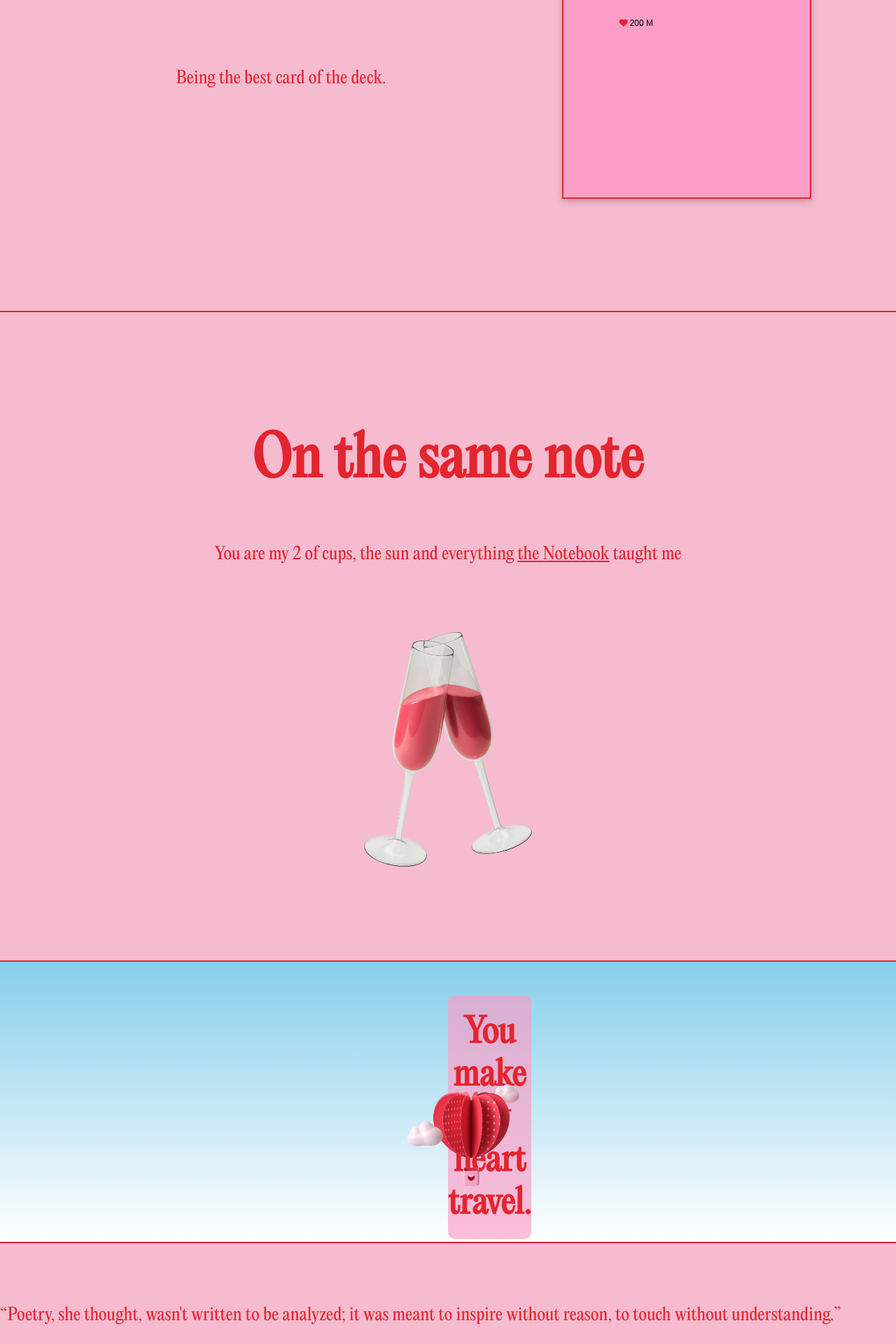
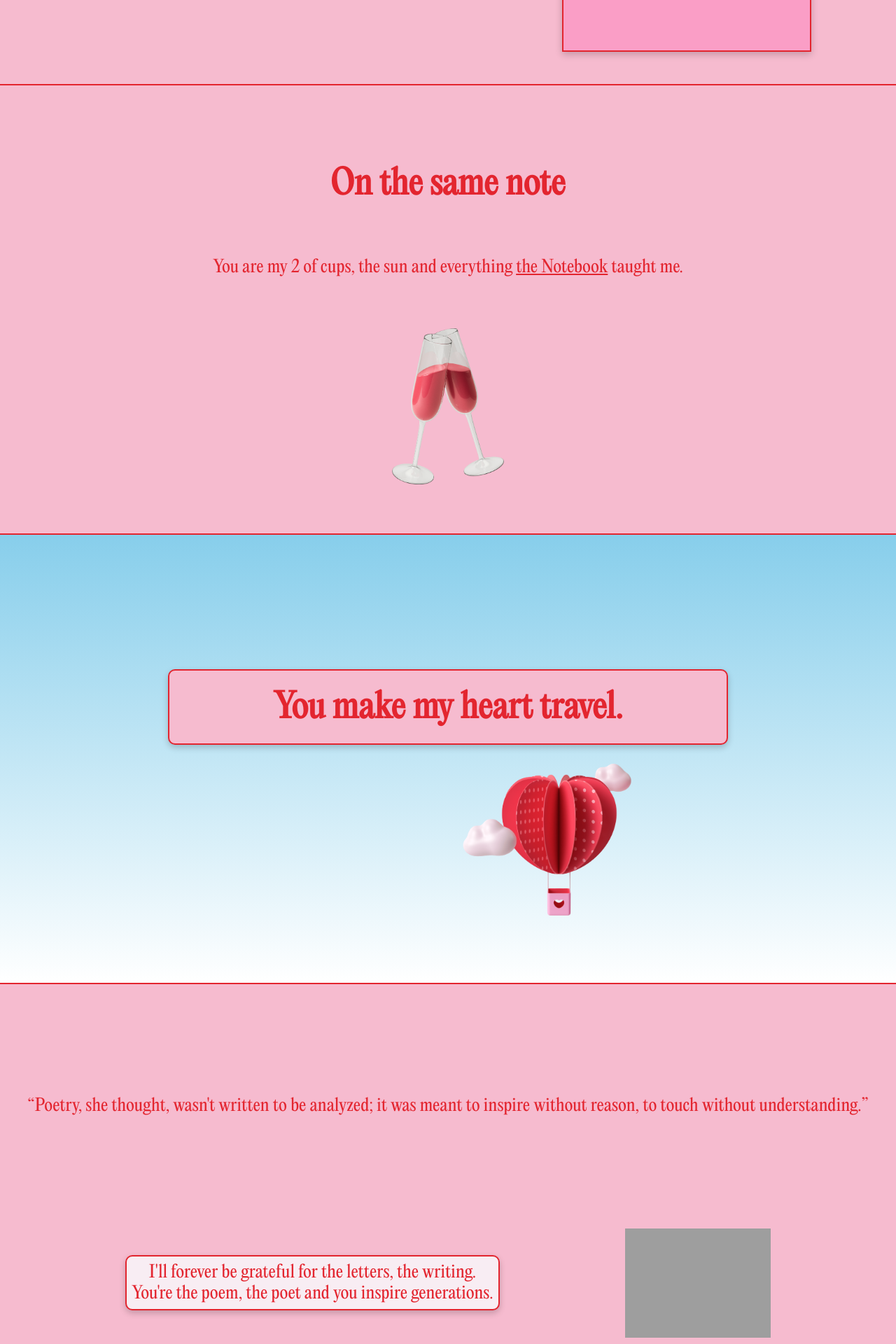
Before and after one commit to Skarbiee/valentines-day, a PHP site: page /includes/mail.html in a window 1280 px wide. Shown: the part 2800-4720 px from the top of the page at 70% size. Run offline with PHP 8.4, Linux system fonts and the light colour scheme; some libraries are stand-ins or nearby versions; grey boxes are pictures that could not be loaded.

Commit message:
update mails

```diff
--- a/src/public/css/style.css
+++ b/src/public/css/style.css
@@ -23,7 +23,39 @@
     font-family: 'EditorialNew';
 }
 
-body {
+h3 {
+    font-size: 3em;
+}
+
+h2 {
+    font-size: 5em;
+}
+
+p{
+    font-size: 1.5em;
+}
+
+.init{
+    display:flex;
+    margin: 0;
+    padding: 0;
+    background-color: #f6bbcf;
+    min-height: 100vh;
+}
+
+.mail {
+    flex-direction: column;
+    justify-content: center;
+    align-self: center;
+    text-align: center;
+
+}
+
+.mail img {
+    width: 20%;
+}
+
+.index {
     margin: 0;
     padding: 0;
     background-color: #f6bbcf;
@@ -31,6 +63,7 @@ body {
 }
 
 header {
+    height: 10em;
     margin: 0 5em;
     color: white;
     padding: 1rem;
@@ -40,7 +73,6 @@ header {
 header ul {
     display: flex;
     justify-content: center;
-    list-style: none;
     padding: 0;
 }
 
@@ -55,200 +87,127 @@ header ul li a {
     font-size: 5em;
 }
 
-.mail{
-    margin-top: 6em;
-    display: flex;
-    flex-direction: column;
-    align-self: center;
-    text-align: center;
-}
-
-.mail img{
-    width: 30em;
-}
-
 .page404 {
     display: flex;
     flex-direction: column;
     align-items: center;
     padding: 0em 8em;
     text-align: center;
+}
+
+.page404 img {
+    width: 20%;
     margin-bottom: 2em;
 }
 
-h3 {
-    font-size: 3em;
-}
-
-h2 {
-    font-size: 5em;
-}
-
-.page404 img {
-    width: 15%;
-    margin-bottom: 2em;
-}
-
-.page404 p {
-    font-size: 1.5em;
-}
-
-/*sections*/
-.home,
-.heart-scale,
-.unlock,
-.cards,
-.poem,
-.end {
+.home {
     display: flex;
-}
-
-.home,
-.unlock,
-.cards,
-.cups,
-.poem,
-.end {
-    padding: 4em 0em 8em 0em;
-    /* Ajoute un peu d'espace autour du texte */
-}
-
-.unlock,
-.cards,
-.cups,
-.poem {
-    border-bottom: #e3252f solid 2px;
-}
-
-.home {
+    height: 40em;
     flex-direction: column;
     align-items: center;
     padding: 0em 8em;
     text-align: center;
+    justify-content: center;
+}
+
+.home img {
+    width: 15em;
     margin-bottom: 2em;
 }
 
-.home img {
-    width: 15%;
-    margin-bottom: 2em;
-}
-
-.home p {
-    font-size: 1.5em;
-}
-
 .heart-scale {
+    margin: 0;
     border-bottom: #e3252f solid 2px;
     border-top: #e3252f solid 2px;
     position: relative;
-    /* Conteneur parent pour la position relative */
     justify-content: center;
     align-items: center;
     overflow: hidden;
     max-width: 100vw;
-    height: 60em;
-    /* Taille du conteneur */
+    height: 100vh;
 }
-
 .heart-scale img {
     position: absolute;
-    /* L'image passe en arrière-plan */
     top: 0;
     left: 0;
     width: 100%;
-    /* L'image occupe tout le conteneur */
     height: 100%;
-    /* Adapte à la hauteur */
     object-fit: cover;
-    /* Maintient l'échelle sans déformer */
 }
 
 .unlock {
+    align-items: center;
+    height: 40em;
     display: flex;
-    margin: 2em 0;
     justify-content: space-evenly;
     border-bottom: #e3252f solid 2px;
 }
-
-.unlock .heart-container,
-.cards .cards-container {
+.unlock-container{
     display: flex;
     flex-direction: column;
     align-items: center;
     background-color: #fa9ec6;
-    text-align: center;
     height: 30em;
     width: 20em;
     padding: 4em 1em 0em 1em;
-    /* Ajoute un peu d'espace autour du texte */
     border: #e3252f solid 2px;
     box-shadow: 0px 4px 10px rgba(0, 0, 0, 0.2);
-    /* Ajoute une ombre */
-    margin-bottom: 2em;
 }
-
-.unlock-heart {
-    width: 70%;
+.unlock img{
+    width: 13em;
 }
-
-.unlock .unlock-text,
-.cards .cards-text {
+.unlock-text{
     display: flex;
     margin-top: 4em;
-    justify-content: flex-start;
     width: 60%;
     font-size: 0.5em;
 }
+.unlock-desc {
+    flex-direction: column;
+    text-align: center;
+    width: 35em;
+}
 
-.fa-comment,
-.unlock span,
-.cards span {
+span, .fa-comment{
     color: black;
 }
 
-.unlock span,
-.cards span {
+span {
     font-size: 1.5em;
     font-family: Arial, sans-serif;
 }
 
-.unlock-desc {
+.cards {
+    align-items: center;
+    height: 40em;
+    display: flex;
+    justify-content: space-evenly;
+    border-bottom: #e3252f solid 2px;
+}
+.cards-container {
     display: flex;
     flex-direction: column;
     align-items: center;
+    background-color: #fa9ec6;
+    height: 30em;
+    width: 20em;
+    padding: 4em 1em 0em 1em;
+    border: #e3252f solid 2px;
+    box-shadow: 0px 4px 10px rgba(0, 0, 0, 0.2);
+}
+.cards img {
+    width: 13em;
+}
+.cards-text {
+    display: flex;
+    margin-top: 4em;
+    width: 60%;
+    font-size: 0.5em;
+}
+.cards-desc {
+    flex-direction: column;
     text-align: center;
     width: 35em;
-    margin: 0;
-    padding: 0;
-}
-
-.unlock p {
-    font-size: 1.5em;
-}
-
-.cards {
-    display: flex;
-    margin: 2em 0;
-    justify-content: space-evenly;
-    border-bottom: #e3252f solid 2px;
-}
-
-.cards-desc {
-    display: flex;
-    flex-direction: column;
-    align-items: center;
-    text-align: center;
-    width: 35em;
-    margin: 0;
-    padding: 0;
-}
-
-.cards p {
-    font-size: 1.5em;
-}
-
-.cards-heart {
-    width: 80%;
 }
 
 .cups {
@@ -256,70 +215,130 @@ h2 {
     flex-direction: column;
     align-items: center;
     text-align: center;
+    height: 40em;
+    justify-content: center;
+    border-bottom: #e3252f solid 2px;
 }
 
-.cups-desc p {
-    font-size: 1.5em;
-    margin-bottom: 4em;
-}
-
-.cups .two-of-cups {
-    width: 15em;
-}
-.air-desc{
-    display: flex;
-    flex-direction: column;
-    margin: 0 40em;
-    width: 100%;
-}
-
-.air-desc h3{
-    background-color: #fa9ec6a9;
-    border-radius:  10px;
-    padding: 0.5em 0 0.4em 0;
+.cups-container img{
+    width: 10em;
+    margin-top: 3em;
 }
 
 .air-ballon {
     display: flex;
     position: relative;
     width: 100%;
-    height: 50vh;
+    height: 40em;
     text-align: center;
-    /* La section prend la moitié de la page */
     background: linear-gradient(to bottom, #87CEEB, #ffffff);
-    /* Dégradé ciel bleu */
     overflow: hidden;
-    /* Empêche les débordements */
     border-bottom: #e3252f solid 2px;
 }
 
 .balloon {
     position: absolute;
-    bottom: 20%;
-    /* Position initiale */
+    bottom: 15%;
     left: 10%;
-    /* Position initiale horizontale */
-    width: 10em;
-    /* Taille du ballon */
+    width: 15em;
     height: auto;
-    /* Garder les proportions */
     transform: translate(0, 0);
-    /* Translation initiale */
+    /* init translation */
     z-index: 2;
 }
 
-
-.poem p {
-    font-size: 1.5em;
+.air-desc{
+    display: flex;
+    flex-direction: column;
+    width: 100%;
 }
 
-.end p {
-    font-size: 1.5em;
+.air-desc h3{
+    box-shadow: 0px 4px 10px rgba(0, 0, 0, 0.2);
+    background-color: #f6bbcf;
+    border-radius: 10px;
+    margin: 4em 5em 0 5em;
+    padding: 0.5em 0.5em 0.4em 0.5em;
+    border: #e3252f solid 2px;
+}
+
+.poem {
+    display: flex;
+    height: 40em;
+    align-items: center;
+    flex-direction: column;
+    justify-content: space-evenly;
+    border-bottom: #e3252f solid 2px;
+}
+
+.poem-container{
+    display: flex;
+    justify-content: space-evenly;
+    align-items: center;
+    text-align: center;
+    width: 100%;
+}
+
+.poem-container p{
+    background-color: #f8edf3;
+    padding: 0.3em;
+    border-radius: 10px;
+    border: 2px solid #e3252f;
+    box-shadow: 0px 4px 10px rgba(0, 0, 0, 0.2);
+}
+
+.poem-container img{
+    width: 13em;
+}
+
+.calendar {
+    background-color: #fa9ec6;
+    display: flex;
+    flex-direction: column;
+    align-items: center;
+    text-align: center;
+    height: 40em;
+    justify-content: center;
+    border-bottom: #e3252f solid 2px;
+}
+
+.calendar p{
+    background-color: #f8edf3;
+    padding: 0.3em;
+    border-radius: 10px;
+    border: 2px solid #e3252f;
+    box-shadow: 0px 4px 10px rgba(0, 0, 0, 0.2);
+}
+
+.calendar-container img{
+    width: 10em;
+    margin-top: 3em;
+}
+
+.end{
+    display: flex;
+    height: 40em;
+    justify-content: space-evenly;
+    align-items: center;
+}
+
+.end-container{
+    display: flex;
+    position: relative;
+}
+
+.end img {
+    border: #e3252f solid 2px;
+    width: 35em;
+    height: 25em;
+    object-fit: cover;
+    border-radius: 50% / 50%;
+    object-position: center 30%;
 }
 
 footer {
     border-top: #e3252f solid 2px;
     text-align: center;
-    padding: 1rem 0;
+    padding: 2em 0;
     margin-top: 2rem;
 }
--- a/src/public/includes/404.html
+++ b/src/public/includes/404.html
@@ -9,7 +9,7 @@
     <link rel="stylesheet" href="../css/style.css">
 </head>
 
-<body>
+<body class="index">
     <header>
         <nav>
             <ul>
@@ -29,4 +29,5 @@
 
     <footer>
         <p>Copyright &copy; 2025 | Eva Garrigues</p>
+        <a href="../index.html">Back to Mail</a>
     </footer>
--- a/src/public/includes/mail.html
+++ b/src/public/includes/mail.html
@@ -9,7 +9,7 @@
     <link rel="stylesheet" href="../css/style.css">
 </head>
 
-<body>
+<body class="index">
     <header>
         <nav>
             <ul>
@@ -20,19 +20,21 @@
         </nav>
     </header>
     <div class="home">
-        <h3>Happy Valentine's Day</h3>
-        <div>
-            <img src="../assets/imgs/handing-love.png" alt="Offering Love">
+        <div class="home-container">
+            <h3>Happy Valentine's Day</h3>
+            <div>
+                <img src="../assets/imgs/handing-love.png" alt="Offering Love">
+            </div>
+            <p>I know we think it is all commercial, but for me it's an excuse to show you more love.<br> So here you go
+            </p>
         </div>
-        <p>I know we think it is all commercial, but for me it's an excuse to show you more love.<br> So here you go
-        </p>
     </div>
     <div class="heart-scale">
         <img src="../assets/imgs/hearts-bg.png" alt="hearts scaling up" class="hearts-bg">
     </div>
 
     <div class="unlock">
-        <div class="heart-container">
+        <div class="unlock-container">
             <img src="../assets/imgs/unlock-heart.png" alt="unlocked heart with a key" class="unlock-heart">
             <div class="unlock-text">
                 <span><i class="fa-solid fa-heart" style="color: #e3252f;">&nbsp;</i>4 905 402</span>
@@ -42,13 +44,13 @@
         </div>
         <div class="unlock-desc">
             <h2 class="unlock-title">Every great love starts with a great story...</h2>
-            <p>Mine start with you</p>
+            <p>Mine start with you.</p>
         </div>
     </div>
 
     <div class="cards">
         <div class="cards-desc">
-            <h2 class="cards-title">I always knew you were a witch,</h2>
+            <h2 class="cards-title">I always knew you were a witch</h2>
             <p>Being the best card of the deck.</p>
         </div>
         <div class="cards-container">
@@ -59,12 +61,9 @@
         </div>
     </div>
     <div class="cups">
-        <div class="cups-desc">
-            <h2 class="cards-title">On the same note</h2>
-            <p>You are my 2 of cups, the sun and everything <a
-                    href="https://ww25.soap2day.day/the-notebook-soap2day/">the Notebook</a> taught me </p>
-        </div>
-        <div class="cards-container">
+            <h3 class="cups-title">On the same note</h3>
+            <p>You are my 2 of cups, the sun and everything <a href="https://ww25.soap2day.day/the-notebook-soap2day/">the Notebook</a> taught me. </p>
+        <div class="cups-container">
             <img src="../assets/imgs/two-of-cups.png" alt="Two glasses of wine" class="two-of-cups">
         </div>
     </div>
@@ -79,9 +78,25 @@
     <div class="poem">
         <p>“Poetry, she thought, wasn't written to be analyzed; it was meant to inspire without reason, to touch without
             understanding.”</p>
+        <div class="poem-container">
+            <p>I'll forever be grateful for the letters, the writing. <br> You're the poem, the poet and you inspire
+                generations. </p>
+            <img src="../assets/imgs/envelope.png" alt="Love letter" class="poem-letter">
+        </div>
+    </div>
+    <div class="calendar">
+        <h3>200 days today</h3>
+        <p>I feel like I've known you all my life, and stil like I met you yesterday.</p>
+        <div class="calendar-container">
+            <img src="../assets/imgs/calendar.png" alt="Calendar" class="calendar-img">
+        </div>
     </div>
     <div class="end">
-        <p>I love you now as I write this, and I love you now as you read this.</p>
+        <h3>I love you now <br>as I write this</h3>
+        <div class="end-container">
+            <img src="../assets/imgs/ring.png" alt="Ring" class="ring">
+        </div>
+        <h3>I love you now <br>as you read this.</h3>
     </div>
     <script src="../js/main.js"></script>
     <script src="../js/ballon.js"></script>
@@ -89,6 +104,7 @@
 <footer>
     <p>Copyright &copy; 2025 | Eva Garrigues</p>
     <a href="404.html">Got an Error 404 Love ?</a>
+    <a href="../index.html">Back to Mail</a>
 </footer>
 
 </html>
--- a/src/public/index.html
+++ b/src/public/index.html
@@ -1,5 +1,3 @@
-
-
 <!DOCTYPE html>
 <html lang="en">
 
@@ -11,7 +9,7 @@
     <link rel="stylesheet" href="css/style.css">
 </head>
 
-<body>
+<body class="init">
     <div class="mail">
         <div class="mail-container">
             <a href="includes/mail.html"><img src="assets/imgs/mail.png" alt="mail"></a>
--- a/src/public/js/ballon.js
+++ b/src/public/js/ballon.js
@@ -1,3 +1,4 @@
+
 document.addEventListener("DOMContentLoaded", () => {
     const balloon = document.querySelector(".balloon");
     const skyContainer = document.querySelector(".sky-container");
@@ -11,7 +12,7 @@ document.addEventListener("DOMContentLoaded", () => {
             const sectionProgress = (windowHeight - containerRect.top) / (windowHeight + containerRect.height * 0.5);
             const progress = Math.min(Math.max(sectionProgress, 0), 1);
 
-            const x = progress * 220 +240;
+            const x = progress * 150 + 160;
             balloon.style.transform = `translateX(${x}%)`;
         }
     }
--- a/src/public/js/main.js
+++ b/src/public/js/main.js
@@ -3,7 +3,7 @@ const image = document.querySelector('.heart-scale img');
 
 // Définir les valeurs minimum et maximum de scale
 const minScale = 1; // Taille initiale
-const maxScale = 2.5; // Taille maximale
+const maxScale = 3; // Taille maximale
 
 // Ajoute un gestionnaire d'événement pour suivre le scroll
 window.addEventListener('scroll', () => {
```
Also changed, not shown: css/style.css (added, +17 -0 lines), src/public/css/stylle.css (added, +12 -0 lines), 3 other files.
